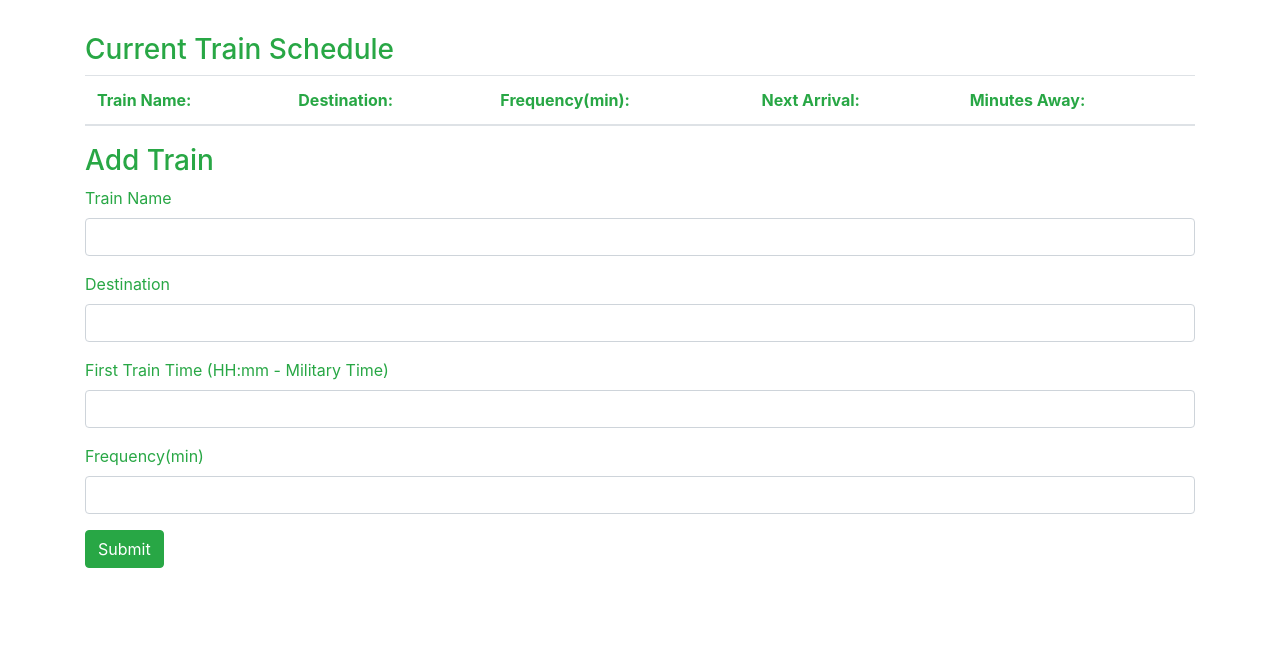
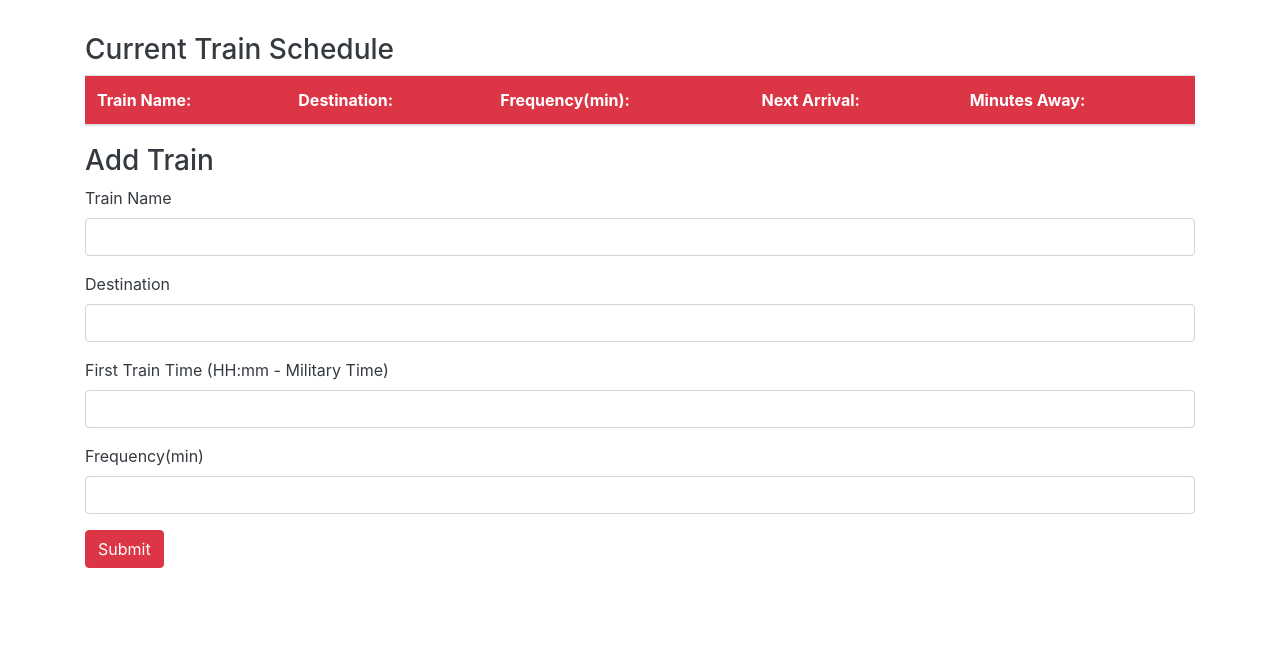
Before and after one commit to Mouna-AIT/Train-Scheduler, a plain HTML site: page index.html in a window 1280 px wide. Shown: the part 131-800 px from the top of the page. Drawn offline with nearby package versions, Linux system fonts and the light colour scheme; no server answers.

Commit message:
added some bootstrap and fixed firebase live data bug

```diff
--- a/index.html
+++ b/index.html
@@ -29,26 +29,26 @@
 <body>
 
     <div class="container">
-        <div class="jumbotron text-center bg-success text-white">
+        <div class="jumbotron text-center  bg-danger text-white">
             <h1>It's Train Time!</h1>
             <P>Choo Choo.</P>
         </div>
 
         <!-- "Current Train Schedule" Table -->
 
-        <div class="panel panel-success text-success">
+        <div class="panel panel-success text-dark">
             <div class="panel-heading">
                 <h3>Current Train Schedule</h3>
             </div>
             <div class="panel-body">
-                <table class="table">
+                <table class="table table-danger">
                     <thead>
                         <tr>
-                            <th>Train Name:</th>
-                            <th>Destination:</th>
-                            <th>Frequency(min):</th>
-                            <th>Next Arrival:</th>
-                            <th>Minutes Away:</th>
+                            <th class="bg-danger text-white">Train Name:</th>
+                            <th class="bg-danger text-white">Destination:</th>
+                            <th class="bg-danger text-white">Frequency(min):</th>
+                            <th class="bg-danger text-white">Next Arrival:</th>
+                            <th class="bg-danger text-white">Minutes Away:</th>
                         </tr>
                     </thead>
 
@@ -62,8 +62,8 @@
 
         <!-- Form for adding a new train -->
 
-        <div class="panel panel-success text-success">
-            <div class="panel-heading">
+        <div class="panel panel-success text-dark">
+            <div class="panel-heading ">
                 <h3>Add Train</h3>
             </div>
 
@@ -89,7 +89,7 @@
                         <input type="text" class="form-control" id="frequency">
                     </div>
 
-                    <button type="submit" id="add-train" class="btn btn-success" id="addTrain">Submit</button>
+                    <button type="submit" id="add-train" class="btn btn-danger" id="addTrain">Submit</button>
                 </form>
             </div>
         </div>
```
